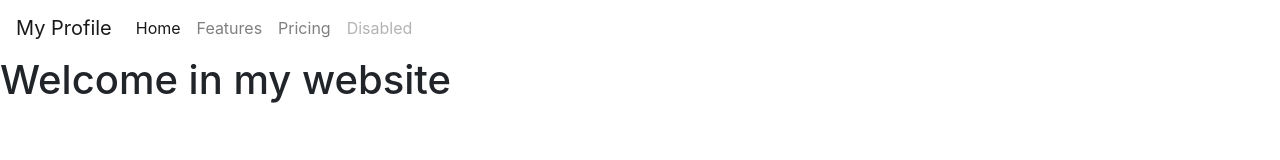
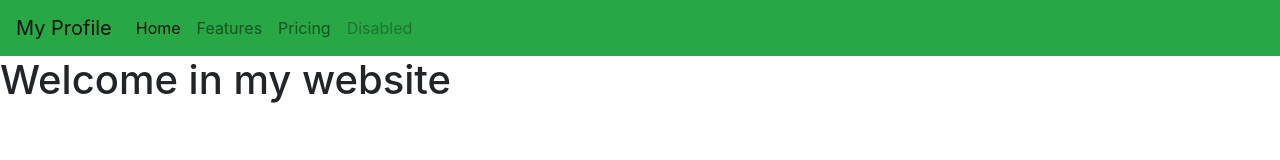
Before and after one commit to septos/web, a plain HTML site: page index.html in a window 1280 px wide. Drawn offline with nearby package versions, Linux system fonts and the light colour scheme.

Commit message:
rubah warna navbar

```diff
--- a/index.html
+++ b/index.html
@@ -11,7 +11,7 @@
     <title>Hello!</title>
   </head>
   <body>
-  <nav class="navbar navbar-expand-lg navbar-light bg-green">
+  <nav class="navbar navbar-expand-lg navbar-light bg-success">
     <a class="navbar-brand" href="#">My Profile</a>
     <button class="navbar-toggler" type="button" data-toggle="collapse" data-target="#navbarNavAltMarkup" aria-controls="navbarNavAltMarkup" aria-expanded="false" aria-label="Toggle navigation">
       <span class="navbar-toggler-icon"></span>
```
